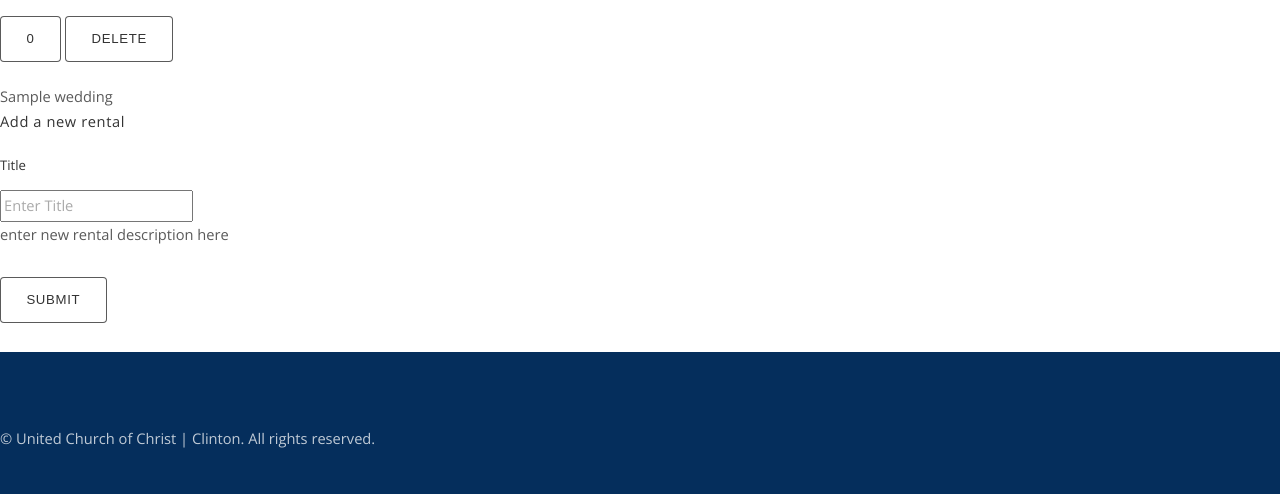
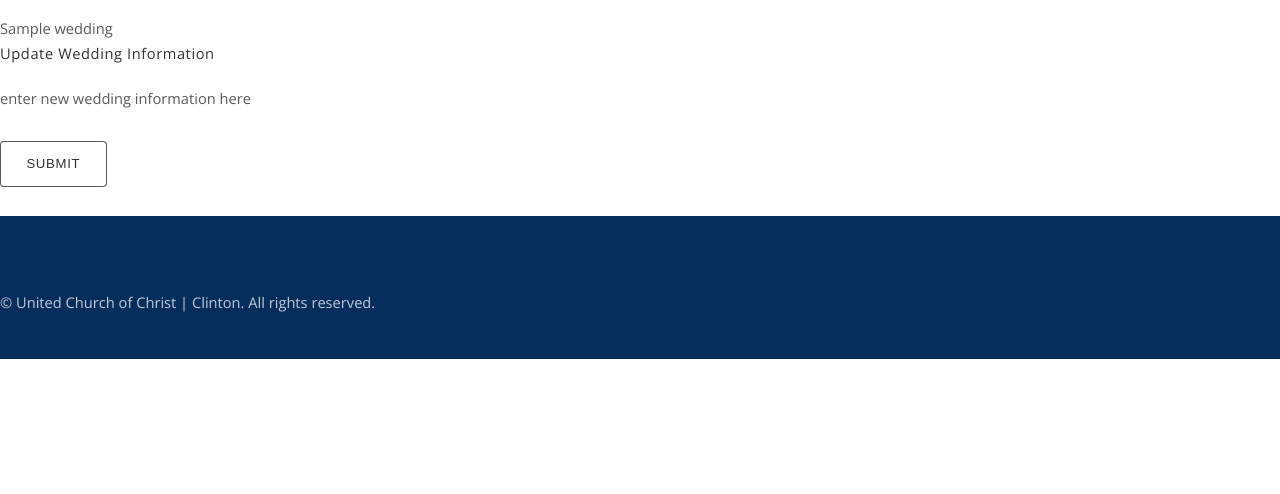
Before and after one commit to metasci/prototype-1, a Node server app: template resources/views/pages/admin/weddings.hbs in a window 1280 px wide. Shown: the part 61-555 px from the top of the page. Run offline with Node 20, Linux system fonts and the light colour scheme; the template is opened without the code that fills it: most values are stand-ins (such as "Sample title", 1, 10 or a date in 2020); some libraries are stand-ins or nearby versions.

Commit message:
Changed wedding page - removed accordian

```diff
--- a/app/http/controllers/public/Weddings.js
+++ b/app/http/controllers/public/Weddings.js
@@ -3,11 +3,7 @@ module.exports = {
 
 	index: (req, res, next) => {
 
-		res.locals.weddings = {
-			"Weddings": "Anim pariatur cliche reprehenderit, enim eiusmod high life accusamus terry richardson ad squid. 3 wolf moon officia aute, non cupidatat skateboard dolor brunch. Food truck quinoa nesciunt laborum eiusmod. Brunch 3 wolf moon tempor, sunt aliqua put a bird on it squid single-origin coffee nulla assumenda shoreditch et. Nihil anim keffiyeh helvetica, craft beer labore wes anderson cred nesciunt sapiente ea proident. Ad vegan excepteur butcher vice lomo. Leggings occaecat craft beer farm-to-table, raw denim aesthetic synth nesciunt you probably haven't heard of them accusamus labore sustainable VHS.",
-			"Events": "Anim pariatur cliche reprehenderit, enim eiusmod high life accusamus terry richardson ad squid. 3 wolf moon officia aute, non cupidatat skateboard dolor brunch. Food truck quinoa nesciunt laborum eiusmod. Brunch 3 wolf moon tempor, sunt aliqua put a bird on it squid single-origin coffee nulla assumenda shoreditch et. Nihil anim keffiyeh helvetica, craft beer labore wes anderson cred nesciunt sapiente ea proident. Ad vegan excepteur butcher vice lomo. Leggings occaecat craft beer farm-to-table, raw denim aesthetic synth nesciunt you probably haven't heard of them accusamus labore sustainable VHS.",
-			"Other Stuff": "Anim pariatur cliche reprehenderit, enim eiusmod high life accusamus terry richardson ad squid. 3 wolf moon officia aute, non cupidatat skateboard dolor brunch. Food truck quinoa nesciunt laborum eiusmod. Brunch 3 wolf moon tempor, sunt aliqua put a bird on it squid single-origin coffee nulla assumenda shoreditch et. Nihil anim keffiyeh helvetica, craft beer labore wes anderson cred nesciunt sapiente ea proident. Ad vegan excepteur butcher vice lomo. Leggings occaecat craft beer farm-to-table, raw denim aesthetic synth nesciunt you probably haven't heard of them accusamus labore sustainable VHS."
-		}
+		res.locals.weddings = decodeURI("%3Cp%3EAnim pariatur cliche reprehenderit, enim eiusmod high life accusamus terry richardson ad squid. 3 wolf moon officia aute, non cupidatat skateboard dolor brunch. Food truck quinoa nesciunt laborum eiusmod. Brunch 3 wolf moon tempor, sunt aliqua put a bird on it squid single-origin coffee nulla assumenda shoreditch et. Nihil anim keffiyeh helvetica, craft beer labore wes anderson cred nesciunt sapiente ea proident. Ad vegan excepteur butcher vice lomo. Leggings occaecat craft beer farm-to-table, raw denim aesthetic synth nesciunt you probably haven't heard of them accusamus labore sustainable VHS.%3C/p%3E");
 
 		res.render('pages/public/weddings');
 	}
--- a/resources/views/pages/admin/weddings.hbs
+++ b/resources/views/pages/admin/weddings.hbs
@@ -5,39 +5,16 @@
 
 <div class="container">
     <h2>Weddings</h2>
-    <div id="accordion">
-        {{#each weddings}}
-
-            <div class="card">
-                <div class="card-header" id="heading{{@index}}">
-                    <h5 class="mb-0">
-                        <button class="btn btn-info" data-toggle="collapse" data-target="#collapse{{@index}}" aria-expanded="true" aria-controls="collapse{{@index}}">
-                        {{@key}}
-                        </button>
-                        <button class="btn btn-danger">delete</button>
-                    </h5>
-                </div>
-
-                <div id="collapse{{@index}}" class="collapse" aria-labelledby="heading{{@index}}" data-parent="#accordion">
-                    <div class="card-body">
-                        {{this}}
-                    </div>
-                </div>
-            </div>
-
-        {{/each}}
+    <div class="jumbotron">
+        {{{weddings}}}
     </div>
 
     {{!-- add new rentals --}}
     <div class="container topmargin border padding">
-        <h4>Add a new rental</h4>
+        <h6>Update Wedding Information</h6>
         <form onsubmit="return newRental(event);">
-            <div class="form-group">
-                <label for="rentaltitle">Title</label>
-                <input id="rentaltitle" type="title" class="form-control" id="rentaltitle" placeholder="Enter Title">
-            </div>
             <div id="editor">
-                <p>enter new rental description here</p>
+                <p>enter new wedding information here</p>
             </div>
             <button type="submit" class="btn btn-primary topmargin">Submit</button>
         </form>
@@ -59,10 +36,9 @@
             event.preventDefault();
 
             const data = {};
-            data.title = $('#rentaltitle').val();
             data.description = encodeURI($('#editor .ql-editor').html());
 
-            $.post('/admin/rentals', data, function(data, status){
+            $.post('/admin/weddings', data, function(data, status){
                 location.reload();
             });
 
```
Also changed, not shown: app/http/controllers/admin/Weddings.js (+3 -9 lines), resources/views/pages/public/weddings.hbs (+2 -19 lines).
